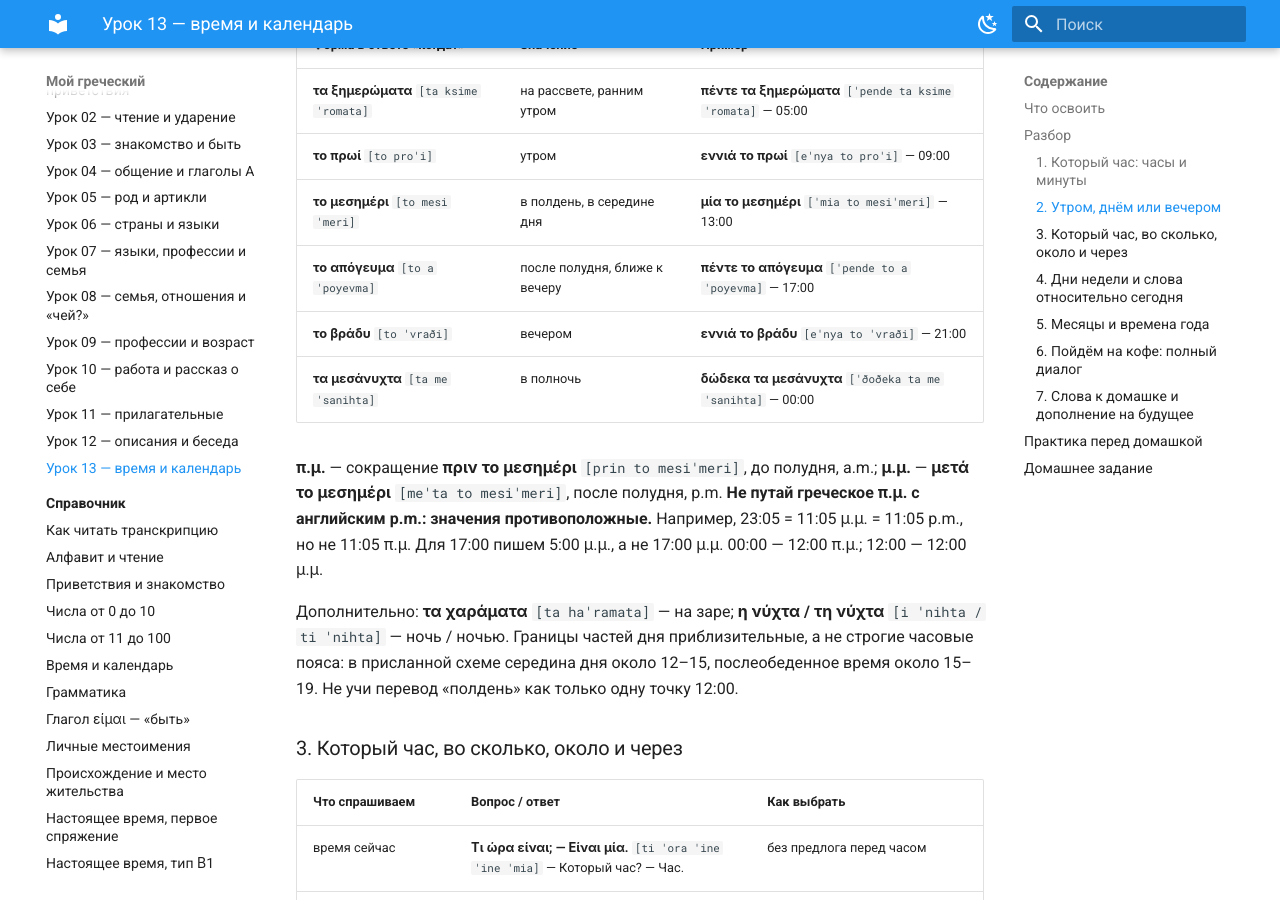
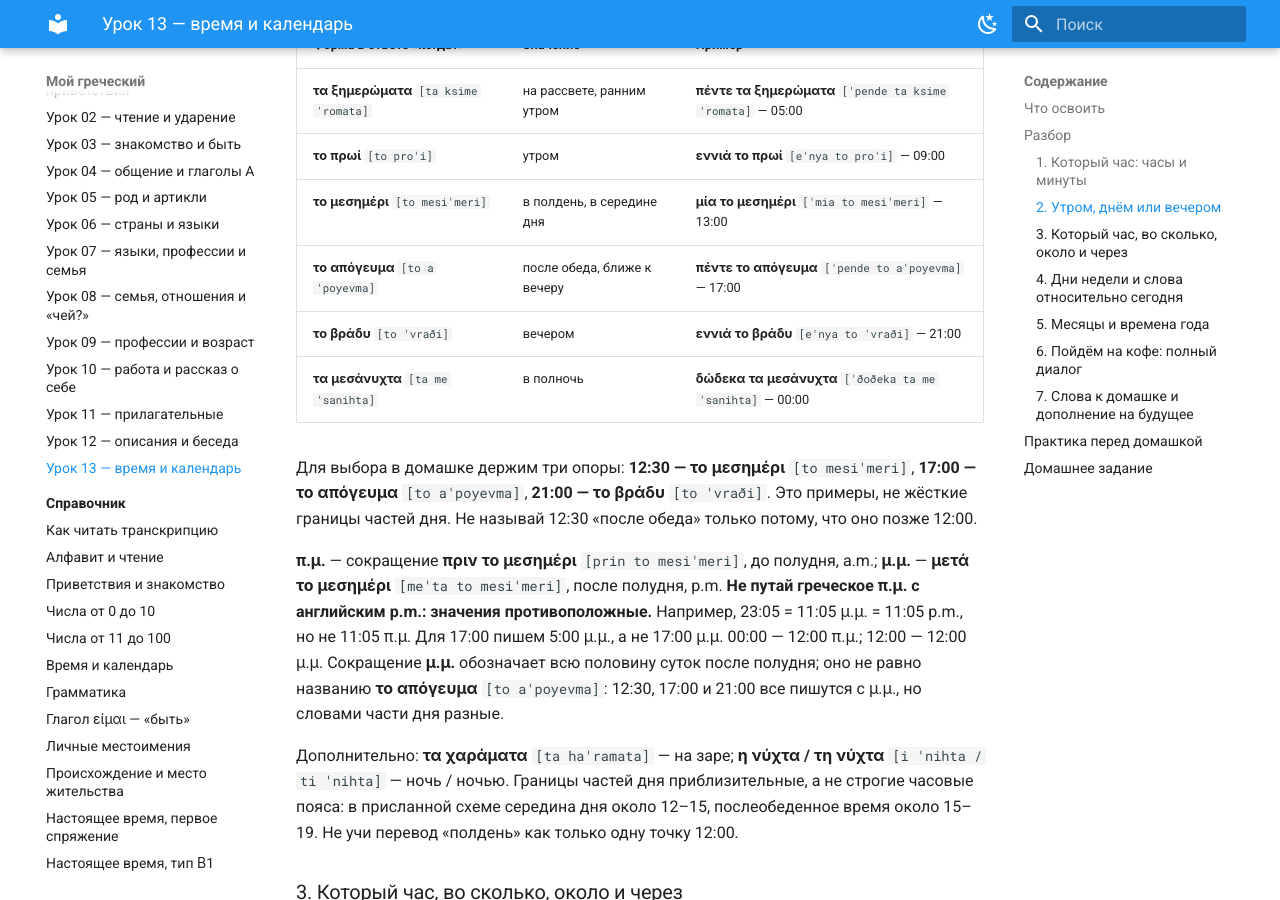
Before and after one commit to arch7tect/Greek, an MkDocs documentation site: the page built from docs/lessons/lesson-13-current.md, in a window 1280 px wide and 900 px high, scrolled down 1938 px. Built offline with MkDocs 1.6.1 and Material for MkDocs 9.7.7, drawn with Linux system fonts in a browser that asks for light colours.

Commit message:
Add day-part anchors and distinguish afternoon from pm

```diff
--- a/docs/lessons/lesson-13-current.md
+++ b/docs/lessons/lesson-13-current.md
@@ -78,9 +78,14 @@
 | **τα ξημερώματα** `[ta ksimeˈromata]` | на рассвете, ранним утром | **πέντε τα ξημερώματα** `[ˈpende ta ksimeˈromata]` — 05:00 |
 | **το πρωί** `[to proˈi]` | утром | **εννιά το πρωί** `[eˈnya to proˈi]` — 09:00 |
 | **το μεσημέρι** `[to mesiˈmeri]` | в полдень, в середине дня | **μία το μεσημέρι** `[ˈmia to mesiˈmeri]` — 13:00 |
-| **το απόγευμα** `[to aˈpoyevma]` | после полудня, ближе к вечеру | **πέντε το απόγευμα** `[ˈpende to aˈpoyevma]` — 17:00 |
+| **το απόγευμα** `[to aˈpoyevma]` | после обеда, ближе к вечеру | **πέντε το απόγευμα** `[ˈpende to aˈpoyevma]` — 17:00 |
 | **το βράδυ** `[to ˈvraði]` | вечером | **εννιά το βράδυ** `[eˈnya to ˈvraði]` — 21:00 |
 | **τα μεσάνυχτα** `[ta meˈsanihta]` | в полночь | **δώδεκα τα μεσάνυχτα** `[ˈðoðeka ta meˈsanihta]` — 00:00 |
+
+Для выбора в домашке держим три опоры: **12:30 — το μεσημέρι** `[to mesiˈmeri]`,
+**17:00 — το απόγευμα** `[to aˈpoyevma]`, **21:00 — το βράδυ** `[to ˈvraði]`.
+Это примеры, не жёсткие границы частей дня. Не называй 12:30 «после обеда»
+только потому, что оно позже 12:00.
 
 **π.μ.** — сокращение **πριν το μεσημέρι** `[prin to mesiˈmeri]`, до полудня, a.m.;
 **μ.μ.** — **μετά το μεσημέρι** `[meˈta to mesiˈmeri]`, после полудня, p.m.
@@ -88,6 +93,9 @@
 Например, 23:05 = 11:05 μ.μ. = 11:05 p.m., но не 11:05 π.μ.
 Для 17:00 пишем 5:00 μ.μ., а не 17:00 μ.μ.
 00:00 — 12:00 π.μ.; 12:00 — 12:00 μ.μ.
+Сокращение **μ.μ.** обозначает всю половину суток после полудня;
+оно не равно названию **το απόγευμα** `[to aˈpoyevma]`:
+12:30, 17:00 и 21:00 все пишутся с μ.μ., но словами части дня разные.
 
 Дополнительно: **τα χαράματα** `[ta haˈramata]` — на заре;
 **η νύχτα / τη νύχτα** `[i ˈnihta / ti ˈnihta]` — ночь / ночью.
```
Also changed, not shown: docs/reference/grammar/time-and-calendar.md (+5 -0 lines), docs/vocabulary/all.md (+1 -1 lines), docs/vocabulary/lesson-13.md (+1 -1 lines), extracted/lessons/lesson-13-source-audit.md (+5 -0 lines), docs/assets/data/vocabulary-data.js, docs/assets/mobile/core/card-15.png, docs/assets/mobile/lesson-13/lesson-13-card-02.png, 11 other files.
